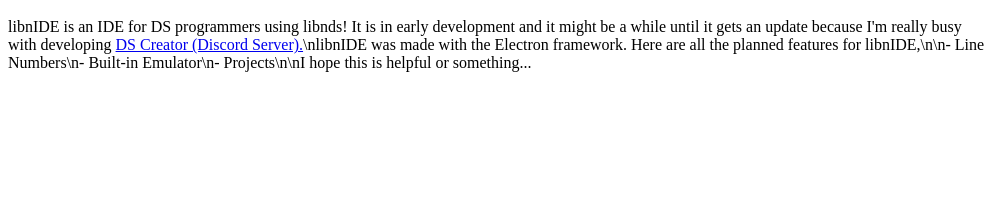
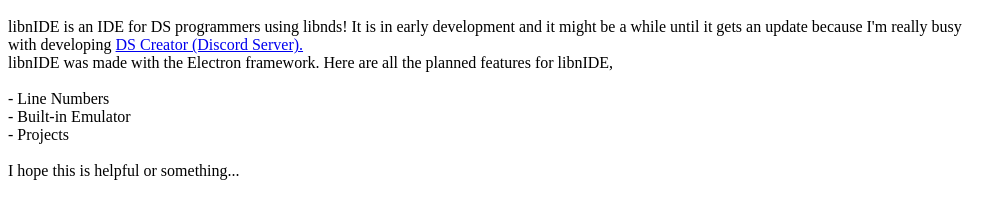
Before and after one commit to BowersIndustry/libnIDE, an Electron app: page README.html in a window 1000 px wide. Shown: the part 48-266 px from the top of the page. Drawn offline with Linux system fonts and the light colour scheme.

Commit message:
Updating HTML and MD

```diff
--- a/README.html
+++ b/README.html
@@ -1,4 +1,4 @@
 <body>
     <h1>libnIDE</h1>
-    <p>libnIDE is an IDE for DS programmers using libnds! It is in early development and it might be a while until it gets an update because I'm really busy with developing <a href="https://discord.com/invite/CqrXmqxAf8">DS Creator (Discord Server).</a>\nlibnIDE was made with the Electron framework. Here are all the planned features for libnIDE,\n\n- Line Numbers\n- Built-in Emulator\n- Projects\n\nI hope this is helpful or something...</p>
+    <p>libnIDE is an IDE for DS programmers using libnds! It is in early development and it might be a while until it gets an update because I'm really busy with developing <a href="https://discord.com/invite/CqrXmqxAf8">DS Creator (Discord Server).</a><br>libnIDE was made with the Electron framework. Here are all the planned features for libnIDE,<br><br>- Line Numbers<br>- Built-in Emulator<br>- Projects<br><br>I hope this is helpful or something...</p>
 </body>
```
Also changed, not shown: README.md.
